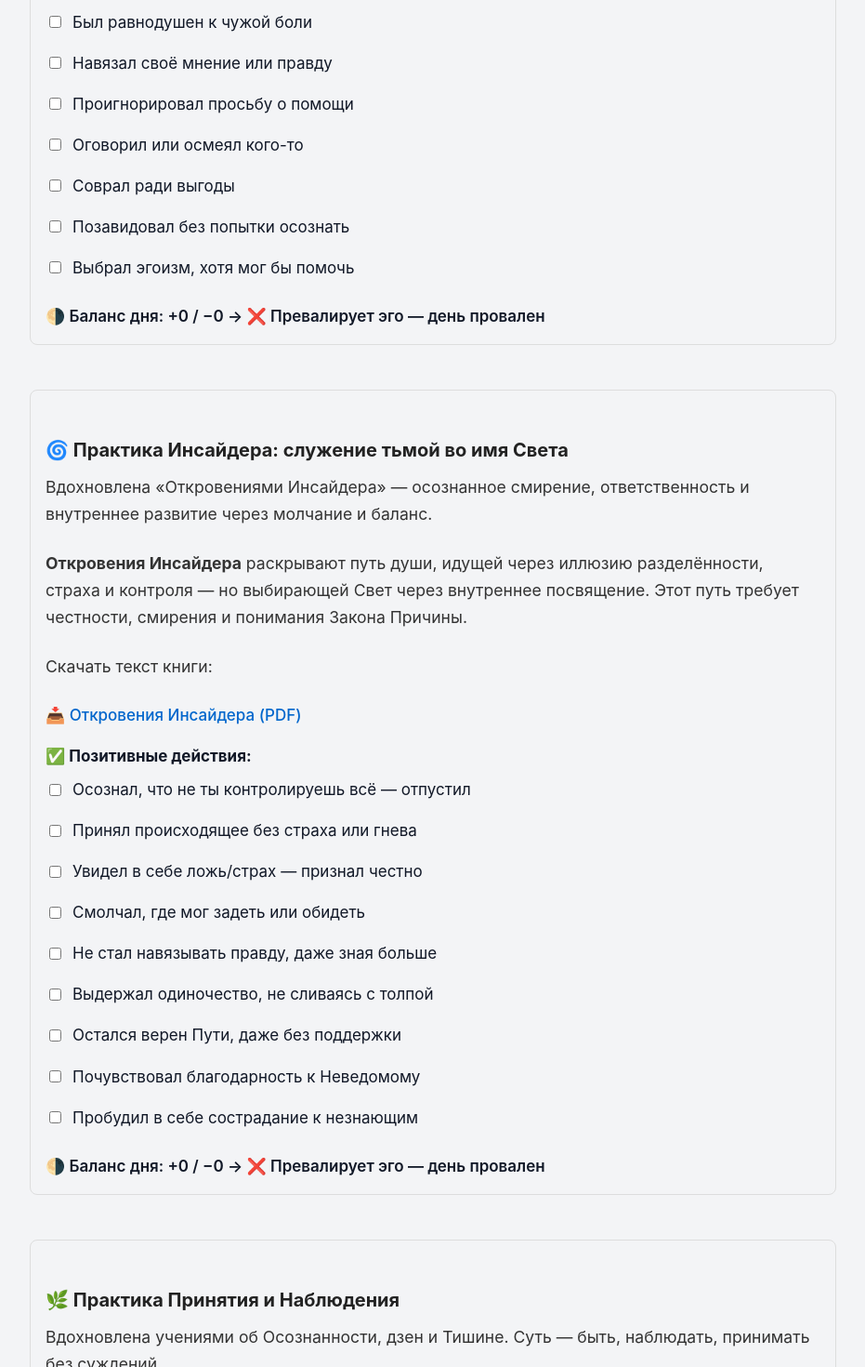
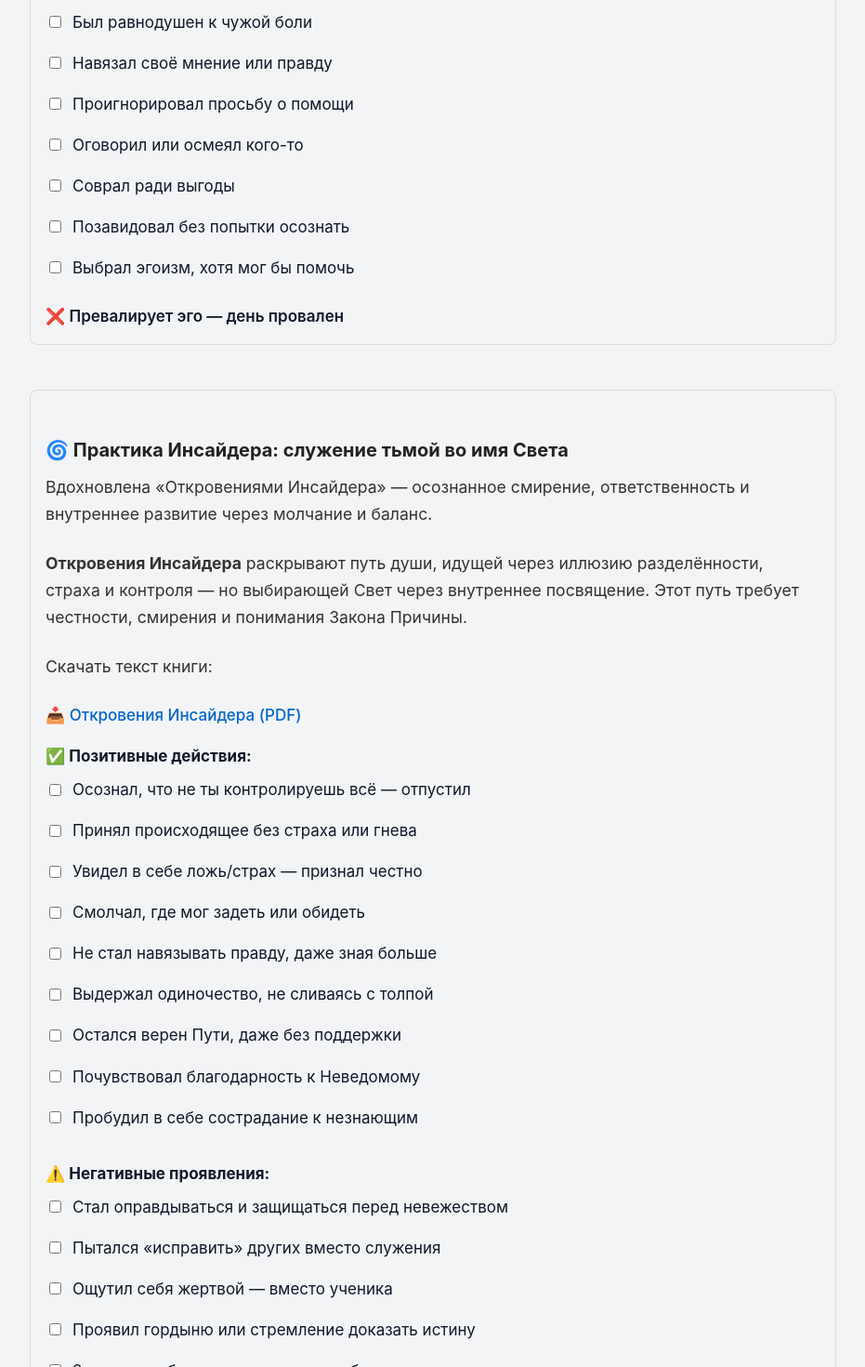
Before and after one commit to kardinalmarkov/terra-zetetica, a Next.js app: page /practices in a window 1280 px wide. Shown: the part 1330-2800 px from the top of the page at 93% size, without its empty margins (174-1105 px from the left). Built offline with nearby package versions, Linux system fonts and the light colour scheme.

Commit message:
Update practices.js

```diff
--- a/pages/practices.js
+++ b/pages/practices.js
@@ -50,6 +50,16 @@ const checklistData = {
       'Почувствовал благодарность к Неведомому',
       'Пробудил в себе сострадание к незнающим'
     ],
+    negatives: [
+      'Стал оправдываться и защищаться перед невежеством',
+      'Пытался «исправить» других вместо служения',
+      'Ощутил себя жертвой — вместо ученика',
+      'Проявил гордыню или стремление доказать истину',
+      'Захотел одобрения, признания или благодарности',
+      'Раздражался на медлительность других',
+      'Ушёл в уныние или сомнение в Пути',
+      'Стал отвлекаться и терять внутреннюю осознанность'
+    ],
     content: `
       <p><strong>Откровения Инсайдера</strong> раскрывают путь души, идущей через иллюзию разделённости, страха и контроля — но выбирающей Свет через внутреннее посвящение. Этот путь требует честности, смирения и понимания Закона Причины.</p>
       <p>Скачать текст книги:</p>
@@ -80,10 +90,14 @@ const checklistData = {
 
 export default function Practices() {
   const [checkedItems, setCheckedItems] = useState({});
+  const [history, setHistory] = useState([]);
 
   useEffect(() => {
     const saved = localStorage.getItem('practices_progress');
     if (saved) setCheckedItems(JSON.parse(saved));
+
+    const savedHistory = localStorage.getItem('practices_history');
+    if (savedHistory) setHistory(JSON.parse(savedHistory));
   }, []);
 
   useEffect(() => {
@@ -104,6 +118,15 @@ export default function Practices() {
   };
 
   const resetDay = () => {
+    const today = new Date().toLocaleDateString();
+    const result = Object.entries(checklistData).map(([key]) => {
+      const positives = checkedItems[key]?.length || 0;
+      const negatives = checkedItems[`${key}_neg`]?.length || 0;
+      return { date: today, key, positives, negatives };
+    });
+    const updatedHistory = [...history, ...result];
+    localStorage.setItem('practices_history', JSON.stringify(updatedHistory));
+    setHistory(updatedHistory);
     setCheckedItems({});
   };
 
@@ -124,11 +147,22 @@ export default function Practices() {
         <p>Простые шаги на Пути Пробуждения, которые можно начать уже сегодня. Отмечайте, что удалось выполнить.</p>
 
         <button onClick={resetDay} style={{ margin: '1rem 0', background: '#eee', padding: '0.5rem 1rem', borderRadius: 6 }}>
-          🔄 Сбросить отметки за день
+          🔄 Сбросить отметки за день и сохранить в историю
         </button>
 
         {Object.entries(checklistData).map(([key, data]) => {
           const { positives, negatives } = count(key);
+          let resultMessage = '';
+          if (key === '51') {
+            resultMessage = positives > negatives
+              ? '✅ Свет преобладает — ты прошёл испытание'
+              : '❌ Превалирует эго — день провален';
+          } else if (key === 'insider') {
+            resultMessage = positives > negatives
+              ? '🌀 Ты сохранил внутренний Путь — день был посвящением'
+              : '⚠️ Внимание: день показал, где ещё управляет эго. Наблюдай.';
+          }
+
           return (
             <div key={key} style={{ marginBottom: '3rem', padding: '1rem', border: '1px solid #ddd', borderRadius: 8 }}>
               <h2>{data.title}</h2>
@@ -169,12 +203,7 @@ export default function Practices() {
                 </>
               )}
 
-              <div style={{ marginTop: '1rem', fontWeight: 600 }}>
-                🌗 Баланс дня: +{positives} / −{negatives} →{' '}
-                {positives > negatives
-                  ? '✅ Свет преобладает — ты прошёл испытание'
-                  : '❌ Превалирует эго — день провален'}
-              </div>
+              <div style={{ marginTop: '1rem', fontWeight: 600 }}>{resultMessage}</div>
             </div>
           );
         })}
```
